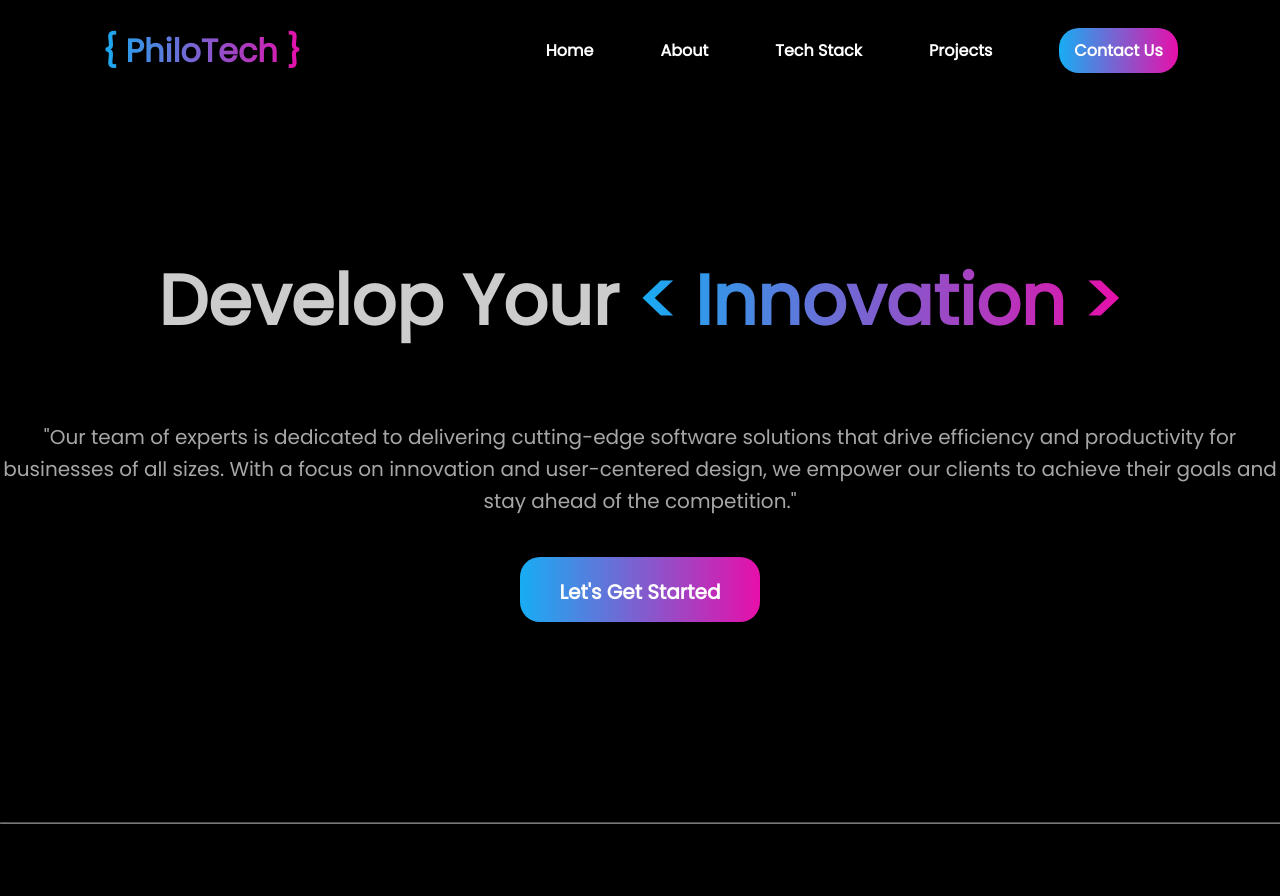
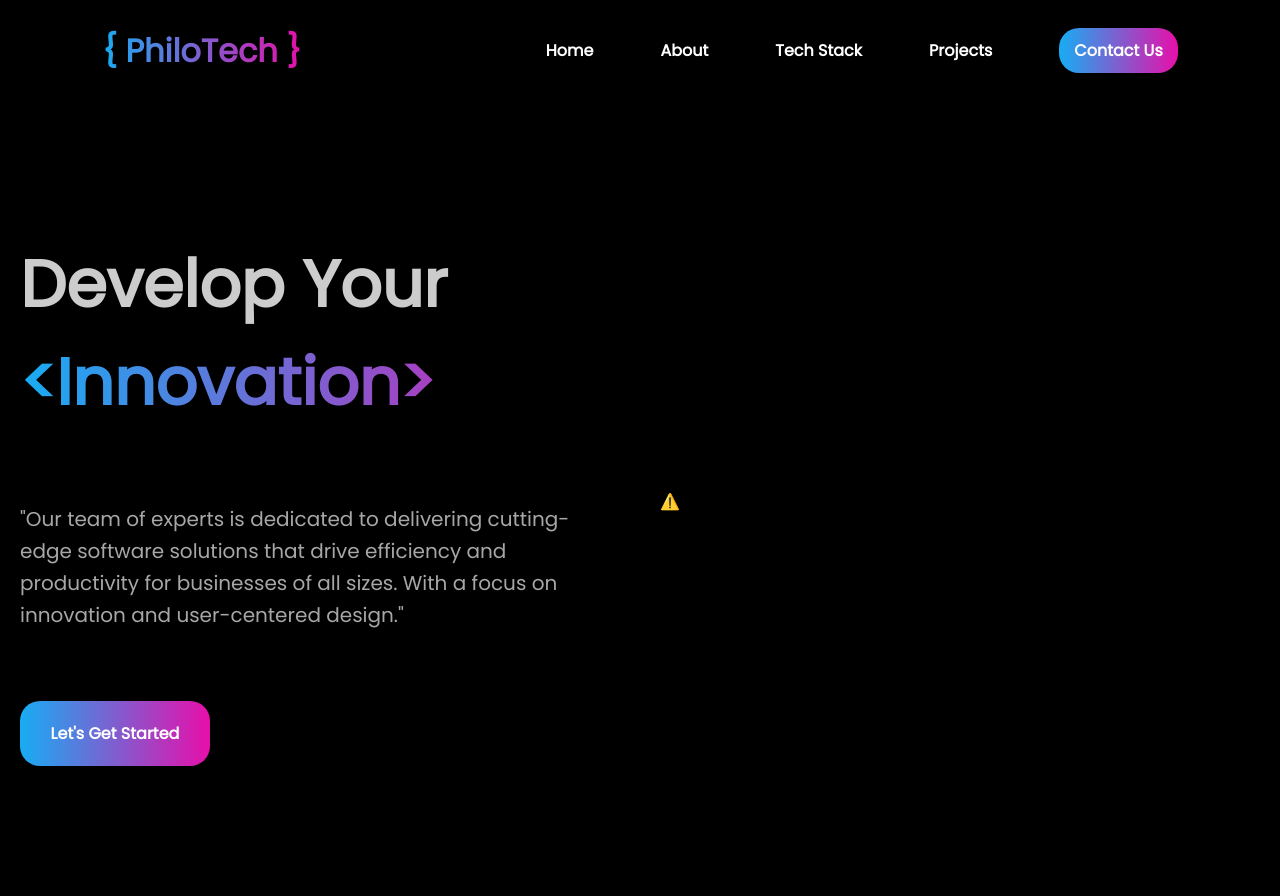
Before and after one commit to nabeel-dev1340/philotech.com, a Next.js app: page / in a window 1280 px wide. Shown: the top 896 px of the page. Built offline with nearby package versions, Linux system fonts and the light colour scheme; no server answers.

Commit message:
hero customized

```diff
--- a/components/Hero/index.tsx
+++ b/components/Hero/index.tsx
@@ -1,27 +1,41 @@
 import Link from "next/link";
-import React from "react";
+import React, { useRef } from "react";
 import styled, { keyframes } from "styled-components";
 
 const Hero = () => {
+  const ref = useRef(null);
+  React.useEffect(() => {
+    import("@lottiefiles/lottie-player");
+  });
+
   return (
     <Container>
+      <LeftContainer>
         <StyledHeadline>
           <span>Develop Your&nbsp;</span>
-        <GradientHeadline>&lt; Innovation &gt;</GradientHeadline>
+          <GradientHeadline>&lt;Innovation&gt;</GradientHeadline>
         </StyledHeadline>
         <StyledBodycopy>
           &quot;Our team of experts is dedicated to delivering cutting-edge
-        software solutions that drive efficiency and productivity for businesses
-        of all sizes. With a focus on innovation and user-centered design, we
-        empower our clients to achieve their goals and stay ahead of the
-        competition.&quot;
+          software solutions that drive efficiency and productivity for
+          businesses of all sizes. With a focus on innovation and user-centered
+          design.&quot;
         </StyledBodycopy>
         <StyledButton>
           <Link href="/contact" style={LinkStyles}>
             Let&apos;s Get Started
           </Link>
         </StyledButton>
-      <StyledLine />
+      </LeftContainer>
+      <RightContainer>
+        <lottie-player
+          src="https://assets9.lottiefiles.com/packages/lf20_obkemuop.json"
+          background="transparent"
+          speed="1"
+          loop
+          autoplay
+        ></lottie-player>
+      </RightContainer>
     </Container>
   );
 };
@@ -37,40 +51,52 @@ const Container = styled.div`
   max-width: 1400px;
   margin: 100px auto;
   display: flex;
+  justify-content: space-around;
+  @media only screen and (max-width: 1024px) {
     flex-direction: column;
     align-items: center;
+  }
 `;
-
-const hrAnimation = keyframes`
-0% {
-  transform: translateX(-50%);
-}
-50% {
-  transform: translateX(50%);
-}
-100% {
-  transform: translateX(-50%);
-}`;
 
 const StyledLine = styled.hr`
   opacity: 0.5;
   width: 100%;
-  margin-top: 200px;
+  margin-top: 50px;
+`;
+
+const LeftContainer = styled.div`
+  display: flex;
+  flex-direction: column;
+  justify-content: space-around;
+  @media only screen and (max-width: 768px) {
+    align-items: center;
+    gap: 20px;
+  }
+`;
+
+const RightContainer = styled.div`
+  width: 600px;
+  height: 600px;
+  @media only screen and (max-width: 768px) {
+    width: 350px;
+    height: 350px;
+  }
 `;
 
 const StyledHeadline = styled.h1`
+  margin: 0;
   font-weight: 700;
-  font-size: 70px;
+  font-size: 65px;
   color: #cccccc;
-  text-align: center;
+  text-align: left;
   display: flex;
+  flex-direction: column;
   @media only screen and (max-width: 1024px) {
     font-size: 48px;
-    flex-direction: column;
+    align-items: center;
   }
   @media only screen and (max-width: 768px) {
     font-size: 48px;
-    flex-direction: column;
   }
 `;
 
@@ -82,22 +108,27 @@ const GradientHeadline = styled.span`
 `;
 
 const StyledBodycopy = styled.p`
+  width: 600px;
   font-weight: 400;
   font-size: 20px;
   line-height: 26px;
   color: #a7a7a7;
+  text-align: left;
+  line-height: 2rem;
+  margin: 0;
+  @media only screen and (max-width: 768px) {
+    width: 350px;
     text-align: center;
-  line-height: 2rem;
+  }
 `;
 
 const StyledButton = styled.div`
-  width: 200px;
+  width: 150px;
   height: 25px;
   padding: 20px;
   text-align: center;
   border-radius: 20px;
   font-weight: 600;
-  font-size: 20px;
+  font-size: 16px;
   background: linear-gradient(90deg, #13b0f5 -2.06%, #e70faa 100%);
-  margin-top: 20px;
 `;
--- a/components/TechStack/index.tsx
+++ b/components/TechStack/index.tsx
@@ -60,7 +60,6 @@ const TechStack = () => {
           <NodeIcon />
         </StyledIcon>
       </StyledIconsContainer>
-      <StyledLine />
     </Container>
   );
 };
@@ -72,11 +71,11 @@ const Container = styled.section`
   margin: 100px auto;
 `;
 
-const StyledLine = styled.hr`
-  opacity: 0.5;
-  width: 100%;
-  margin-top: 100px;
-`;
+// const StyledLine = styled.hr`
+//   opacity: 0.5;
+//   width: 100%;
+//   margin-top: 100px;
+// `;
 
 const StyledSectionHeader = styled.div`
   text-align: center;
--- /dev/null
+++ b/declaration.d.ts
@@ -0,0 +1,5 @@
+declare namespace JSX {
+  interface IntrinsicElements {
+    "lottie-player": any;
+  }
+}
--- a/package.json
+++ b/package.json
@@ -9,6 +9,7 @@
     "lint": "next lint"
   },
   "dependencies": {
+    "@lottiefiles/lottie-player": "^1.7.0",
     "@next/font": "13.1.1",
     "@types/node": "18.11.18",
     "@types/react": "18.0.26",
--- a/pages/_document.tsx
+++ b/pages/_document.tsx
@@ -42,6 +42,10 @@ export default class MyDocument extends Document {
         </Head>
         <body>
           <script>0</script>
+          <script
+            defer
+            src="/node_modules/@lottiefiles/lottie-player/dist/lottie-player.js"
+          ></script>
           <Main />
           <NextScript />
         </body>
```
Also changed, not shown: 1 other file (tests, documents, lock files or other folders). Lines whose indentation alone changed are shown as unchanged.
